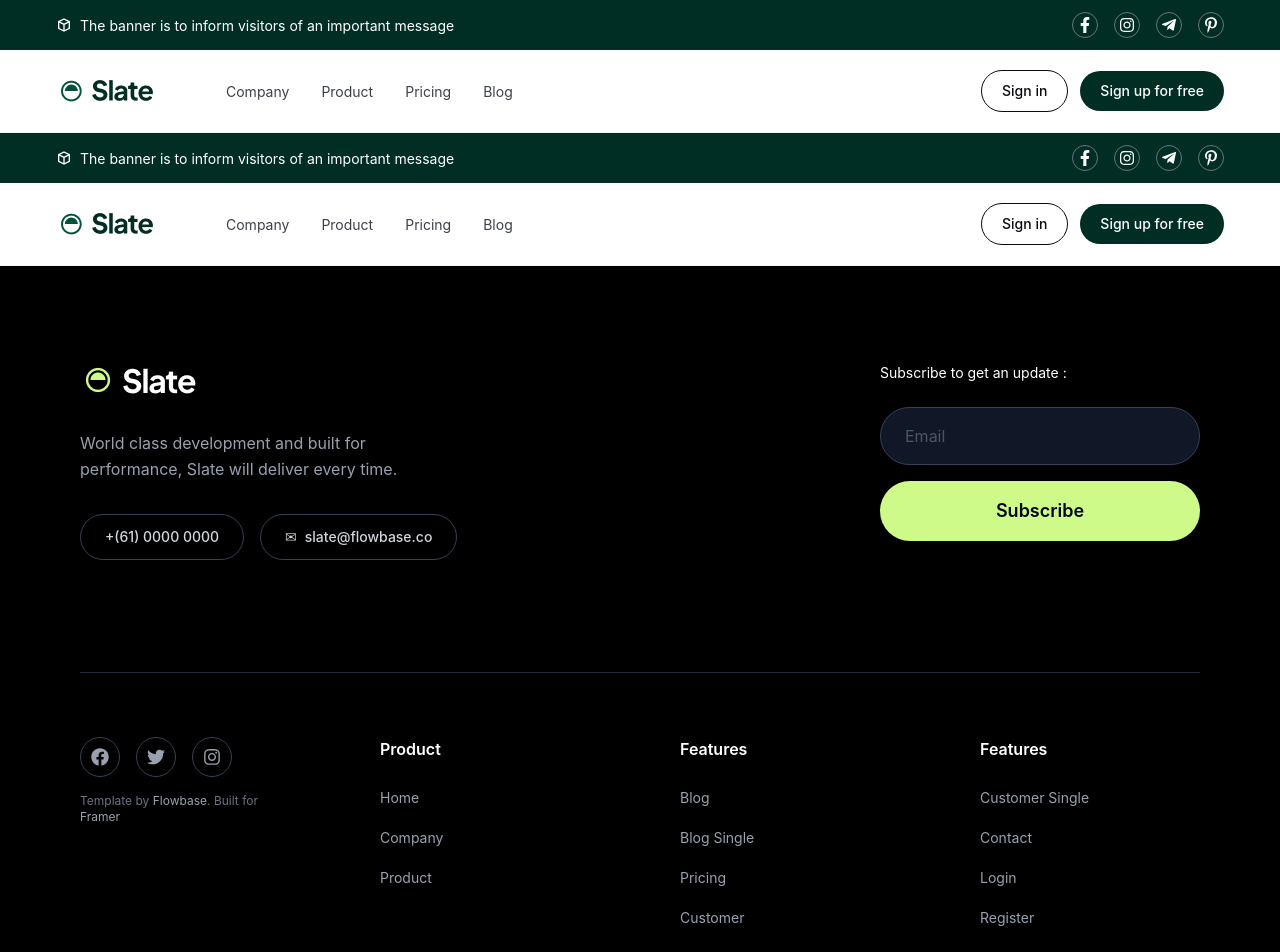
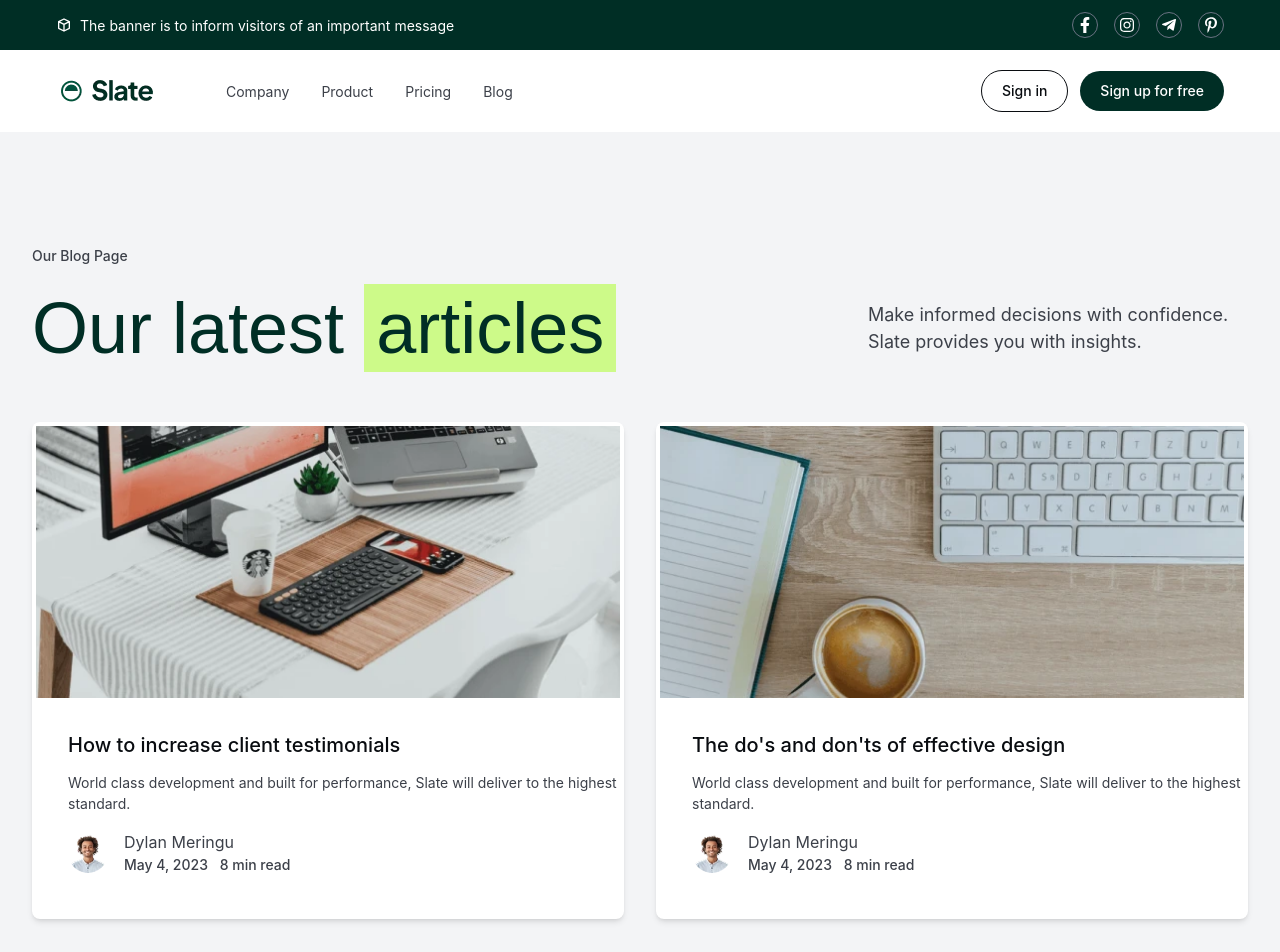
Before and after one commit to afsarRiyad/Group-Project, a React (Vite) app: page /blog in a window 1280 px wide. Shown: the top 952 px of the page. Built offline with nearby package versions, Linux system fonts and the light colour scheme; a web font is replaced by a local one.

Commit message:
latest article done

```diff
--- /dev/null
+++ b/src/components/Blog/LatestArticles.jsx
@@ -0,0 +1,54 @@
+import Container from '../layouts/Container'
+import ArticleOne from '../../assets/images/articleone.webp'
+import ArticleTwo from '../../assets/images/articletwo.webp'
+import ArticleMan from '../../assets/images/rifat-img12.webp'
+
+const LatestArticles = () => {
+  return (
+    <div className='bg-gray-100'>
+      <Container>
+        <div className='pt-28 pb-100'>
+          <div className='primaryTxt font-medium'>
+            Our Blog Page
+          </div>
+          <div className='pt-2 pb-10 flex justify-between items-center'>
+            <h2 className='headingTxt text-[72px] font-medium'>Our latest <span className='bg-green px-3 py-1'>articles</span></h2>
+            <p className='primaryTxt text-[18px] font-normal max-w-[380px]'>Make informed decisions with confidence. Slate provides you with insights.</p>
+          </div>
+          <div className='grid grid-cols-2 gap-8'>
+            <div className='bg-white rounded-lg shadow-md overflow-hidden p-1'>
+              <img src={ArticleOne} alt="Article 1" className='w-full h-68 object-cover' />
+              <div className='pt-8 pl-8'>
+                <h2 className='font-inter font-medium text-[20px] text-primary'>How to increase client testimonials</h2>
+                <p className='pt-3 primaryTxt font-normal'>World class development and built for performance, Slate will deliver to the highest standard.</p>
+                <div className='pt-4 pb-10 flex items-center gap-4'>
+                  <img src={ArticleMan} alt="Article Man" className='w-10 h-10 rounded-full' />
+                  <div>
+                    <p className='primaryTxt font-normal text-[16px]'>Dylan Meringu</p>
+                    <p className='primaryTxt font-medium'>May 4, 2023 <span className=' primaryTxt px-2 py-1'>8 min read</span></p>
+                  </div>
+                </div>
+              </div>
+            </div>
+            <div className='bg-white rounded-lg shadow-md overflow-hidden p-1'>
+              <img src={ArticleTwo} alt="Article 2" className='w-full h-68 object-cover' />
+              <div className='pt-8 pl-8'>
+                <h2 className='font-inter font-medium text-[20px] text-primary'>The do's and don'ts of effective design</h2>
+                <p className='pt-3 primaryTxt font-normal'>World class development and built for performance, Slate will deliver to the highest standard.</p>
+                <div className='pt-4 pb-10 flex items-center gap-4'>
+                  <img src={ArticleMan} alt="Article Man" className='w-10 h-10 rounded-full' />
+                  <div>
+                    <p className='primaryTxt font-normal text-[16px]'>Dylan Meringu</p>
+                    <p className='primaryTxt font-medium'>May 4, 2023 <span className=' primaryTxt px-2 py-1'>8 min read</span></p>
+                  </div>
+                </div>
+              </div>
+            </div>
+          </div>
+        </div>
+      </Container>
+    </div>
+  )
+}
+
+export default LatestArticles
--- a/src/pages/BlogPage.jsx
+++ b/src/pages/BlogPage.jsx
@@ -1,11 +1,10 @@
-import Footer from '../components/Footer'
-import Navbar from '../components/Navbar'
+import LatestArticles from "../components/Blog/LatestArticles"
+
 
 const BlogPage = () => {
   return (
     <>
-      <Navbar />
-      <Footer />
+      <LatestArticles />
     </>
   )
 }
--- a/src/pages/Home.jsx
+++ b/src/pages/Home.jsx
@@ -1,4 +1,5 @@
 import React from 'react'
+import BlogPage from './blogpage'
 
 const Home = () => {
   return (
```
Also changed, not shown: src/assets/images/articleone.webp (added), src/assets/images/articletwo.webp (added), src/components/Blog/blog.jsx (deleted).
